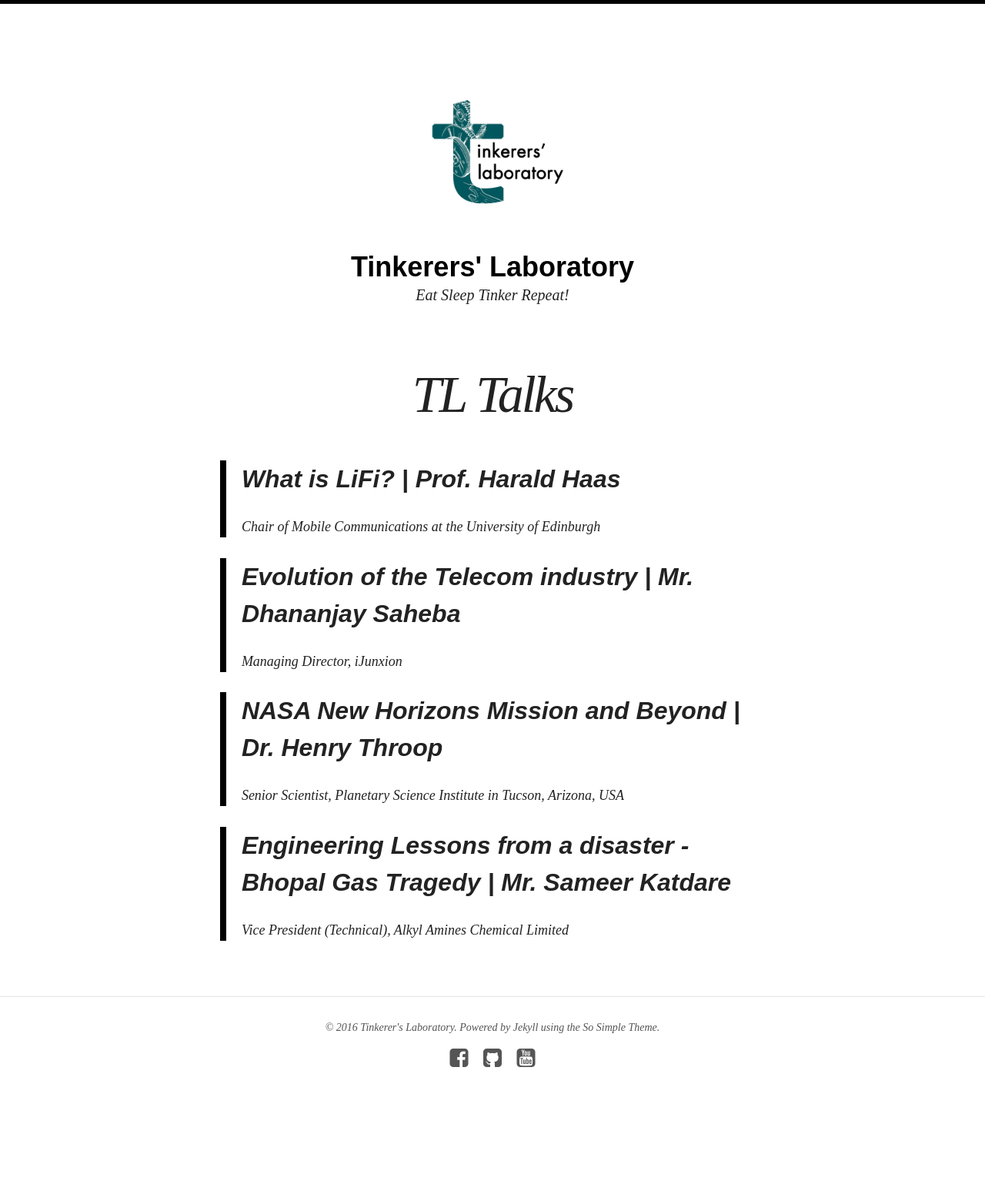
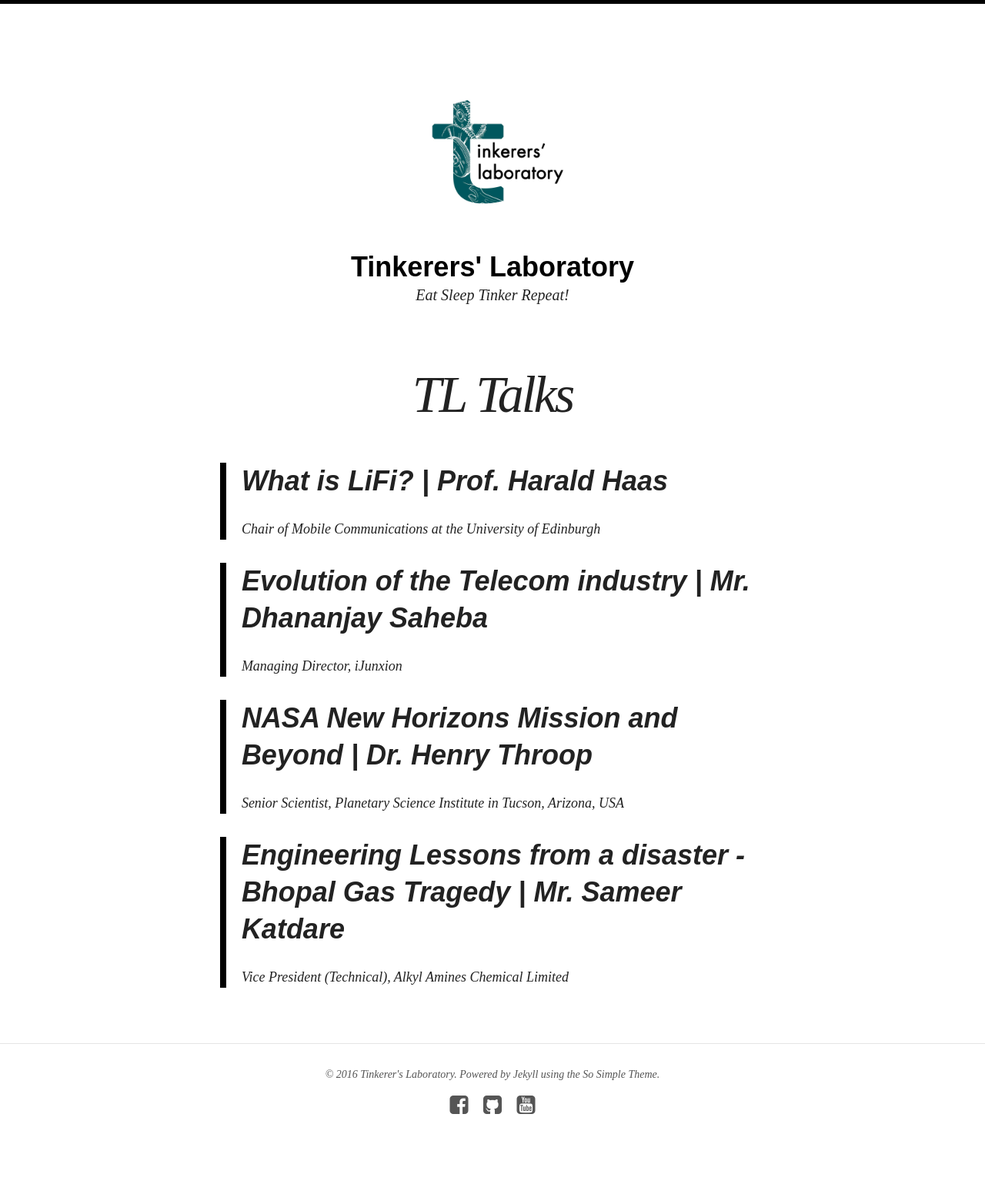
Before and after one commit to vikrant7/tinkerers-laboratory.github.io, a Jekyll site: the page built from tl_talks/index.md, in a window 1280 px wide. Shown: the whole page at 77% size. Built offline with Jekyll 4.4.1, drawn with Linux system fonts in a browser that asks for light colours; nearby versions of some CDN libraries; before the commit the page ends 1486 px from its top, so only the background shows below that.

Commit message:
Minor Modifications

```diff
--- a/tl_talks/index.md
+++ b/tl_talks/index.md
@@ -5,14 +5,14 @@
 modified: 2014-08-08T19:44:38.564948-04:00
 ---
 
-> ##  [What is LiFi? | Prof. Harald Haas]("harald_haas.md")
+> #  [What is LiFi? | Prof. Harald Haas]("/harald_haas.md")
 *Chair of Mobile Communications at the University of Edinburgh*
 
-> ##  [Evolution of the Telecom industry | Mr. Dhananjay Saheba]("dhananjay_saheba.md")
+> #  [Evolution of the Telecom industry | Mr. Dhananjay Saheba]("/dhananjay_saheba.md")
 *Managing Director, iJunxion*
 
-> ##  [NASA New Horizons Mission and Beyond | Dr. Henry Throop]("henry_throop.md")
+> #  [NASA New Horizons Mission and Beyond | Dr. Henry Throop]("/henry_throop.md")
 *Senior Scientist, Planetary Science Institute in Tucson, Arizona, USA*
 
-> ##  [Engineering Lessons from a disaster - Bhopal Gas Tragedy | Mr. Sameer Katdare]("sameer_katdare.md")
+> #  [Engineering Lessons from a disaster - Bhopal Gas Tragedy | Mr. Sameer Katdare]("/sameer_katdare.md")
 *Vice President (Technical), Alkyl Amines Chemical Limited*
```
Also changed, not shown: tl_talks/dhananjay_saheba.md (+2 -0 lines), tl_talks/harald_haas.md (+3 -1 lines), tl_talks/henry_throop.md (+2 -0 lines), tl_talks/sameer_katdare.md (+2 -0 lines).
